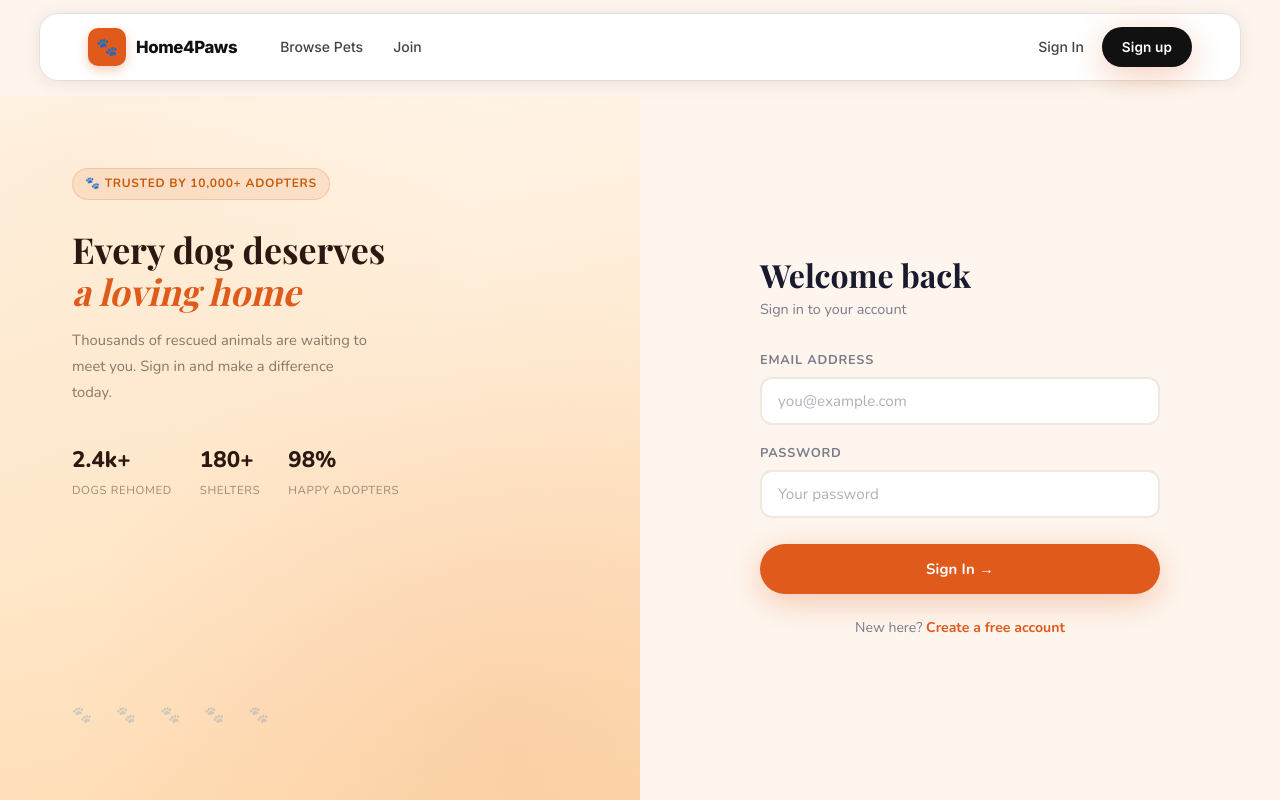
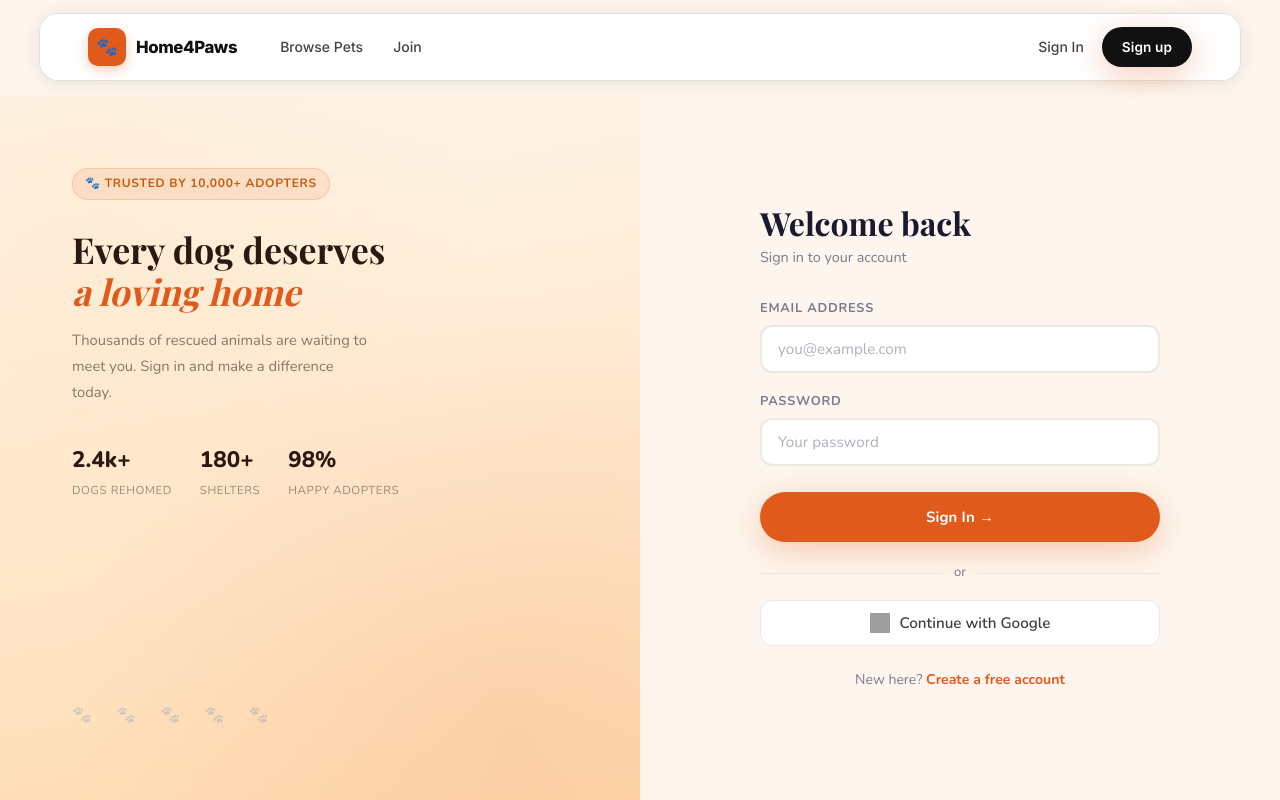
Before and after one commit to Chiraggupta0/Home4Paws-, a React (Vite) app in the folder home4paws-frontend/: page /login in a window 1280 px wide. Built offline with nearby package versions, Linux system fonts and the light colour scheme; grey boxes are pictures that could not be loaded; a web font is replaced by a local one.

Commit message:
added OAuth google authentication through supabase

```diff
--- a/home4paws-frontend/src/App.jsx
+++ b/home4paws-frontend/src/App.jsx
@@ -15,6 +15,7 @@ import AddPet          from './pages/AddPet';
 import MyDogs          from './pages/MyDogs';
 import Chat            from './pages/Chat';
 import Subscribe       from './pages/Subscribe';
+import AuthCallback    from './pages/AuthCallback';
 
 const pageVariants = {
   initial: { opacity: 0, y: 12 },
@@ -29,8 +30,9 @@ function AnimatedRoutes() {
       <motion.div key={location.pathname} variants={pageVariants} initial="initial" animate="animate" exit="exit">
         <Routes location={location}>
           <Route path="/"  element={<Home />} />
-          <Route path="/login"    element={<Login />} />
-          <Route path="/register" element={<Register />} />
+          <Route path="/login"         element={<Login />} />
+          <Route path="/register"      element={<Register />} />
+          <Route path="/auth/callback" element={<AuthCallback />} />
 
           <Route path="/pets" element={<Pets />} />
           <Route path="/pets/:id" element={<ProtectedRoute><PetDetails /></ProtectedRoute>} />
--- /dev/null
+++ b/home4paws-frontend/src/pages/AuthCallback.jsx
@@ -0,0 +1,44 @@
+import { useEffect } from 'react';
+import { useNavigate } from 'react-router-dom';
+import { supabase } from '../lib/supabaseClient';
+import api from '../api/axiosConfig';
+
+export default function AuthCallback() {
+  const navigate = useNavigate();
+
+  useEffect(() => {
+    const handle = async () => {
+      const { data, error } = await supabase.auth.getSession();
+      if (error || !data.session) {
+        navigate('/login');
+        return;
+      }
+
+      const token = data.session.access_token;
+      try {
+        // Sync user — Google users default to NORMAL_USER role
+        const res = await api.post('/api/auth/sync', {}, {
+          headers: { Authorization: `Bearer ${token}` },
+        });
+        localStorage.setItem('token', token);
+        localStorage.setItem('role',  res.data.role);
+
+        const role = res.data.role;
+        if (role === 'NGO_SHELTER') navigate('/my-dogs');
+        else if (role === 'SELLER')  navigate('/seller/my-pets');
+        else                          navigate('/pets');
+      } catch {
+        navigate('/login');
+      }
+    };
+
+    handle();
+  }, [navigate]);
+
+  return (
+    <div className="loading-screen">
+      <div className="paw-loader">🐾</div>
+      <p className="loading-text">Signing you in…</p>
+    </div>
+  );
+}
--- a/home4paws-frontend/src/pages/Login.jsx
+++ b/home4paws-frontend/src/pages/Login.jsx
@@ -12,6 +12,13 @@ export default function Login() {
   const [loading, setLoading] = useState(false);
 
   const handleChange = e => setForm({ ...form, [e.target.name]: e.target.value });
+
+  const handleGoogle = async () => {
+    await supabase.auth.signInWithOAuth({
+      provider: 'google',
+      options: { redirectTo: window.location.origin + '/auth/callback' },
+    });
+  };
 
   const handleSubmit = async e => {
     e.preventDefault();
@@ -111,6 +118,18 @@ export default function Login() {
             </motion.button>
           </form>
 
+          <div className="auth-divider"><span>or</span></div>
+
+          <motion.button
+            type="button"
+            className="btn-google"
+            onClick={handleGoogle}
+            whileTap={{ scale: 0.97 }}
+          >
+            <img src="https://www.gstatic.com/firebasejs/ui/2.0.0/images/auth/google.svg" alt="Google" width={20} height={20} />
+            Continue with Google
+          </motion.button>
+
           <p className="auth-footer-link">
             New here? <Link to="/register">Create a free account</Link>
           </p>
--- a/home4paws-frontend/src/pages/Register.jsx
+++ b/home4paws-frontend/src/pages/Register.jsx
@@ -19,6 +19,13 @@ export default function Register() {
   const [success, setSuccess] = useState(false);
 
   const handleChange = e => setForm({ ...form, [e.target.name]: e.target.value });
+
+  const handleGoogle = async () => {
+    await supabase.auth.signInWithOAuth({
+      provider: 'google',
+      options: { redirectTo: window.location.origin + '/auth/callback' },
+    });
+  };
 
   const handleSubmit = async e => {
     e.preventDefault();
@@ -172,6 +179,18 @@ export default function Register() {
             </motion.button>
           </form>
 
+          <div className="auth-divider"><span>or</span></div>
+
+          <motion.button
+            type="button"
+            className="btn-google"
+            onClick={handleGoogle}
+            whileTap={{ scale: 0.97 }}
+          >
+            <img src="https://www.gstatic.com/firebasejs/ui/2.0.0/images/auth/google.svg" alt="Google" width={20} height={20} />
+            Continue with Google
+          </motion.button>
+
           <p className="auth-footer-link">
             Already have an account? <Link to="/login">Sign in</Link>
           </p>
--- a/home4paws-frontend/src/styles/Auth.css
+++ b/home4paws-frontend/src/styles/Auth.css
@@ -116,6 +116,43 @@
 .auth-footer-link a { color:var(--primary); font-weight:700; }
 .auth-footer-link a:hover { text-decoration:underline; }
 
+/* Google button */
+.btn-google {
+  display: flex;
+  align-items: center;
+  justify-content: center;
+  gap: 10px;
+  width: 100%;
+  padding: 12px 16px;
+  border: 1.5px solid var(--border);
+  border-radius: var(--radius-md);
+  background: #fff;
+  color: #3c4043;
+  font-size: .95rem;
+  font-weight: 600;
+  font-family: inherit;
+  cursor: pointer;
+  transition: box-shadow .2s, border-color .2s;
+}
+.btn-google:hover { box-shadow: 0 2px 8px rgba(0,0,0,.12); border-color: #aaa; }
+
+/* Divider */
+.auth-divider {
+  display: flex;
+  align-items: center;
+  gap: 12px;
+  margin: 20px 0 16px;
+  color: var(--text-muted);
+  font-size: .82rem;
+}
+.auth-divider::before,
+.auth-divider::after {
+  content: '';
+  flex: 1;
+  height: 1px;
+  background: var(--border);
+}
+
 /* Success card */
 .auth-card--success {
   display:flex; flex-direction:column; align-items:center; text-align:center; gap:12px;
```
